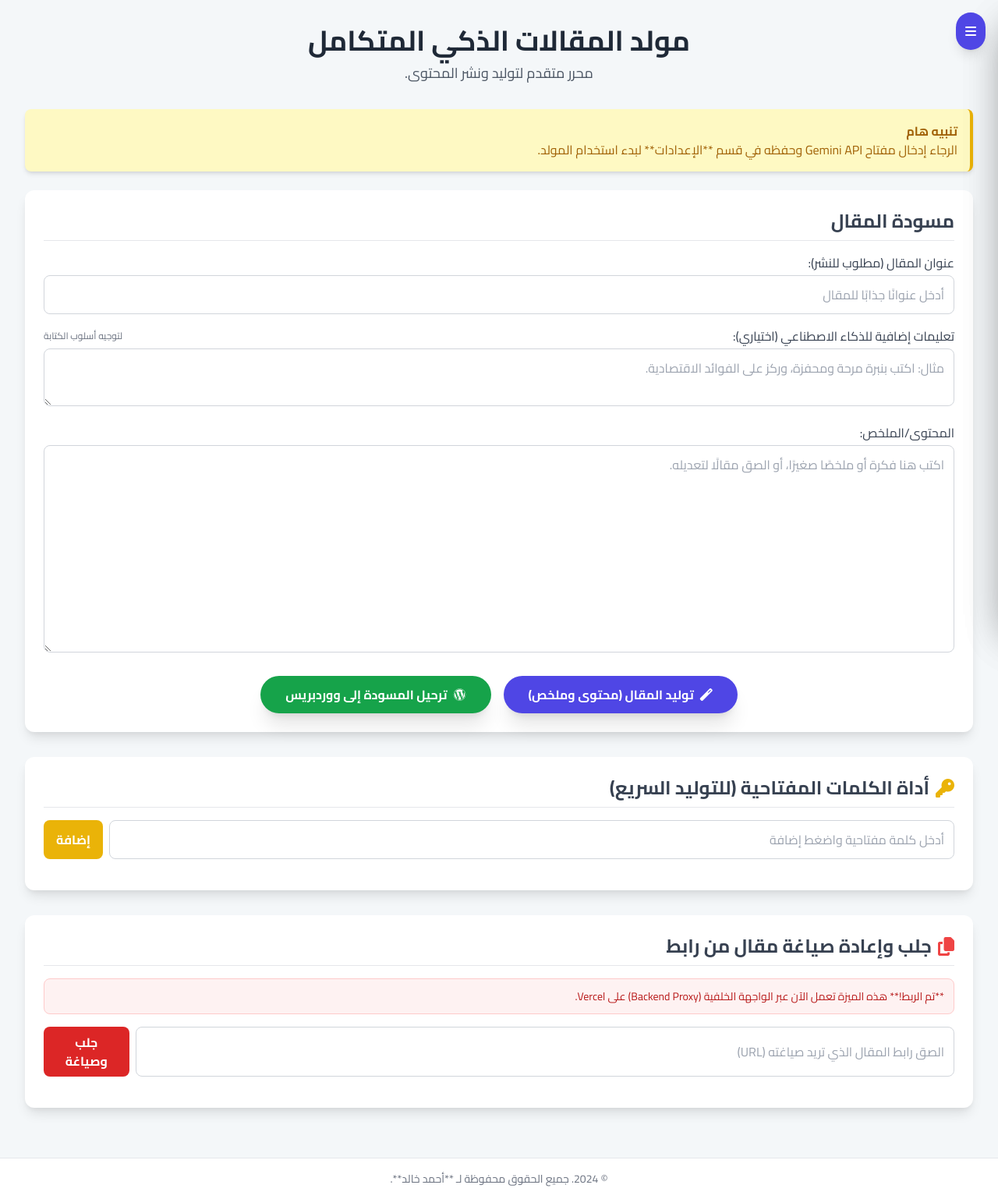
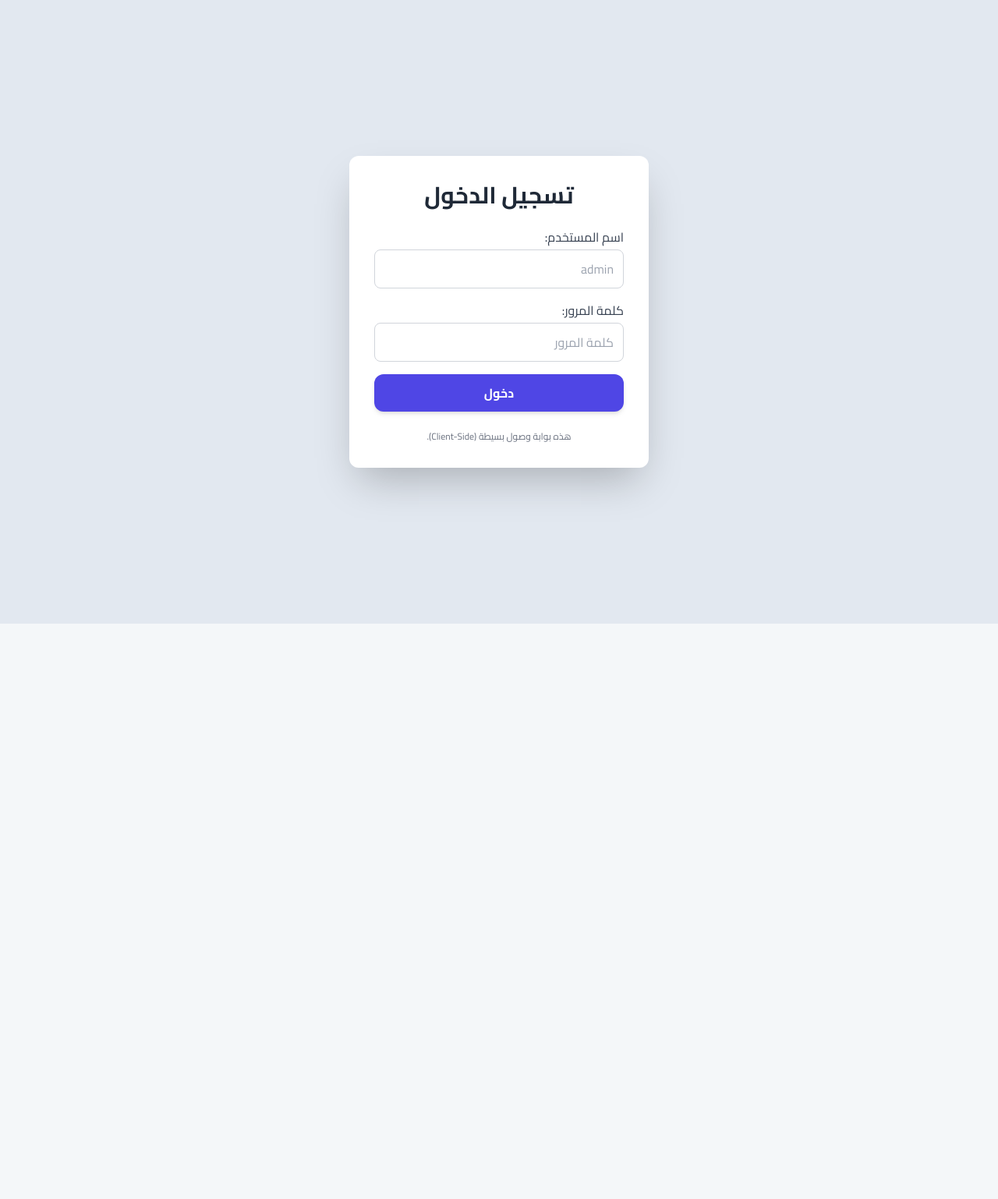
Before and after one commit to ahmedkhaled4567890-dot/newss, a plain HTML site: page index.html in a window 1280 px wide. Shown: the whole page at 78% size. After the commit the page ends 800 px from the top, so only its background shows below. Drawn offline with nearby package versions, Linux system fonts and the light colour scheme.

Commit message:
Update index.html

```diff
--- a/index.html
+++ b/index.html
@@ -24,7 +24,7 @@
         .main-sidebar.active {
             transform: translateX(0);
         }
-        /* تنسيقات شريط الإعدادات (يبقى كما هو ولكن لن يُفتح بزر عائم، بل من القائمة) */
+        /* تنسيقات شريط الإعدادات */
         .settings-sidebar {
             transition: transform 0.3s ease-in-out;
             z-index: 50;
@@ -42,9 +42,46 @@
             background-color: #f0f4ff;
             color: #4338ca;
         }
+
+        /* تنسيقات شاشة الدخول */
+        #login-screen {
+            display: flex;
+            justify-content: center;
+            align-items: center;
+            height: 100vh;
+            background-color: #e2e8f0;
+        }
     </style>
 </head>
 <body class="min-h-screen flex flex-col">
+
+    <div id="login-screen" class="w-full">
+        <div class="bg-white p-8 rounded-xl shadow-2xl w-full max-w-sm">
+            <h2 class="text-3xl font-bold text-center text-gray-800 mb-6">تسجيل الدخول</h2>
+
+            <div id="login-error-message" class="hidden bg-red-100 border border-red-400 text-red-700 px-4 py-3 rounded mb-4 text-sm" role="alert">
+                <span class="block sm:inline">اسم المستخدم أو كلمة المرور غير صحيحة.</span>
+            </div>
+
+            <div class="space-y-4">
+                <div>
+                    <label for="login-username" class="block text-gray-700 font-medium mb-1">اسم المستخدم:</label>
+                    <input type="text" id="login-username" class="w-full p-3 border border-gray-300 rounded-lg focus:ring-2 focus:ring-indigo-500" placeholder="admin">
+                </div>
+                <div>
+                    <label for="login-password" class="block text-gray-700 font-medium mb-1">كلمة المرور:</label>
+                    <input type="password" id="login-password" class="w-full p-3 border border-gray-300 rounded-lg focus:ring-2 focus:ring-indigo-500" placeholder="كلمة المرور">
+                </div>
+                <button id="login-btn" class="w-full bg-indigo-600 text-white font-bold py-3 rounded-xl hover:bg-indigo-700 transition duration-300 shadow-md">
+                    دخول
+                </button>
+            </div>
+            <p class="text-center text-xs text-gray-500 mt-6">هذه بوابة وصول بسيطة (Client-Side).</p>
+        </div>
+    </div>
+
+
+    <div id="app-content" class="min-h-screen flex flex-col" style="display: none;">
 
         <button id="openMainSidebarBtn" class="fixed top-4 right-4 bg-indigo-600 text-white p-3 rounded-full shadow-lg z-[100] hover:bg-indigo-700 transition duration-300 transform hover:scale-110">
             <i class="fas fa-bars"></i>
@@ -77,6 +114,10 @@
                 <button id="openSettingsBtn" class="w-full text-right p-2 text-gray-700 hover:bg-indigo-50 rounded-lg transition duration-150 font-medium">
                     <i class="fas fa-cogs w-6 ml-2 text-green-500"></i>
                     إدارة الإعدادات (API/WP)
+                </button>
+                <button id="logout-btn" class="w-full text-right p-2 text-gray-700 hover:bg-red-50 rounded-lg transition duration-150 font-medium">
+                    <i class="fas fa-sign-out-alt w-6 ml-2 text-red-500"></i>
+                    تسجيل الخروج
                 </button>
             </nav>
         </div>
@@ -208,6 +249,7 @@
         <footer class="mt-8 py-4 text-center text-sm text-gray-500 bg-white border-t">
             <p>&copy; 2024. جميع الحقوق محفوظة لـ **أحمد خالد**.</p>
         </footer>
+    </div>
 
 
     <script type="module">
@@ -220,9 +262,24 @@
         // **هام:** تم تحديث هذا إلى نقطة نهاية الـ Backend Proxy الخاصة بك على Vercel
         const PROXY_API_URL = 'https://newss-rosy.vercel.app/api/rewrite';
 
+        // **الإعدادات الأمنية لتسجيل الدخول (يجب تغييرها)**
+        const REQUIRED_USERNAME = 'admin';
+        const REQUIRED_PASSWORD = '12345';
+        const ACCESS_TOKEN_KEY = 'AppAccessGranted';
+
+
         // ====================================================================
         //  تعريف عناصر DOM الجديدة والمعدلة
         // ====================================================================
+
+        // عناصر شاشة الدخول
+        const loginScreen = document.getElementById('login-screen');
+        const loginUsernameInput = document.getElementById('login-username');
+        const loginPasswordInput = document.getElementById('login-password');
+        const loginButton = document.getElementById('login-btn');
+        const loginErrorMessage = document.getElementById('login-error-message');
+        const appContent = document.getElementById('app-content'); // محتوى التطبيق الرئيسي
+        const logoutButton = document.getElementById('logout-btn'); // زر الخروج الجديد
 
         // عناصر القائمة الرئيسية والأزرار
         const openMainSidebarBtn = document.getElementById('openMainSidebarBtn');
@@ -232,7 +289,7 @@
         const openSettingsBtn = document.getElementById('openSettingsBtn'); // الزر داخل القائمة الرئيسية
 
         // عناصر شريط الإعدادات
-        const settingsSidebar = document.getElementById('settingsSidebar'); // تم تغيير الفئة لتصبح settings-sidebar
+        const settingsSidebar = document.getElementById('settingsSidebar');
         const closeSettingsSidebar = document.getElementById('closeSettingsSidebar');
         const saveSettings = document.getElementById('saveSettings');
         const geminiApiKeyInput = document.getElementById('geminiApiKey');
@@ -242,7 +299,7 @@
 
         // عناصر محرر المقال
         const postTitleInput = document.getElementById('postTitle');
-        const customPromptInput = document.getElementById('customPrompt'); // **جديد**
+        const customPromptInput = document.getElementById('customPrompt');
         const newsContentInput = document.getElementById('newsContent');
         const generateButton = document.getElementById('generateButton');
         const wordpressPostButton = document.getElementById('wordpressPostButton');
@@ -251,21 +308,20 @@
         const errorMessage = document.getElementById('error-message');
 
         // عناصر أداة الكلمات المفتاحية
-        const newKeywordInput = document.getElementById('newKeywordInput'); // **جديد**
-        const addKeywordBtn = document.getElementById('addKeywordBtn'); // **جديد**
-        const keywordsList = document.getElementById('keywordsList'); // **جديد**
+        const newKeywordInput = document.getElementById('newKeywordInput');
+        const addKeywordBtn = document.getElementById('addKeywordBtn');
+        const keywordsList = document.getElementById('keywordsList');
 
         // عناصر أداة الصياغة
-        const articleLinkInput = document.getElementById('articleLinkInput'); // **جديد**
-        const fetchAndRewriteBtn = document.getElementById('fetchAndRewriteBtn'); // **جديد**
-        const paraphraseStatus = document.getElementById('paraphraseStatus'); // **جديد**
+        const articleLinkInput = document.getElementById('articleLinkInput');
+        const fetchAndRewriteBtn = document.getElementById('fetchAndRewriteBtn');
+        const paraphraseStatus = document.getElementById('paraphraseStatus');
 
 
         // ====================================================================
         //  حالة التطبيق (State) - يتم تحميلها من localStorage
         // ====================================================================
 
-        // وظيفة مساعدة لتحميل الإعدادات
         function loadSettings() {
             return {
                 geminiApiKey: localStorage.getItem('geminiApiKey') || '',
@@ -310,10 +366,63 @@
         }
 
         // ====================================================================
+        //  معالجة تسجيل الدخول (جديد)
+        // ====================================================================
+
+        function checkAccess() {
+            // التحقق من وجود رمز مرور في localStorage (للتذكر بين الجلسات)
+            const token = localStorage.getItem(ACCESS_TOKEN_KEY);
+            if (token === 'granted') {
+                showApp();
+            } else {
+                showLogin();
+            }
+        }
+
+        function showApp() {
+            loginScreen.style.display = 'none';
+            appContent.style.display = 'flex';
+        }
+
+        function showLogin() {
+            loginScreen.style.display = 'flex';
+            appContent.style.display = 'none';
+        }
+
+        function attemptLogin() {
+            const username = loginUsernameInput.value.trim();
+            const password = loginPasswordInput.value.trim();
+
+            if (username === REQUIRED_USERNAME && password === REQUIRED_PASSWORD) {
+                localStorage.setItem(ACCESS_TOKEN_KEY, 'granted'); // حفظ الرمز
+                showApp();
+            } else {
+                loginErrorMessage.classList.remove('hidden');
+                loginPasswordInput.value = ''; // مسح كلمة المرور
+            }
+        }
+
+        // ربط زر الدخول
+        loginButton.addEventListener('click', attemptLogin);
+
+        // تمكين الدخول بزر Enter
+        loginPasswordInput.addEventListener('keypress', (e) => {
+            if (e.key === 'Enter') {
+                attemptLogin();
+            }
+        });
+
+        // ربط زر الخروج
+        logoutButton.addEventListener('click', () => {
+            localStorage.removeItem(ACCESS_TOKEN_KEY);
+            showLogin();
+            closeSidebars(); // إغلاق أي أشرطة جانبية مفتوحة
+        });
+
+        // ====================================================================
         //  معالجة إعدادات الأشرطة الجانبية
         // ====================================================================
 
-        // 1. فتح وإغلاق القائمة الرئيسية (الأدوات)
         openMainSidebarBtn.addEventListener('click', () => {
             mainSidebar.classList.add('active');
             sidebarOverlay.classList.remove('hidden');
@@ -328,7 +437,6 @@
         closeMainSidebarBtn.addEventListener('click', closeSidebars);
         sidebarOverlay.addEventListener('click', closeSidebars);
 
-        // 2. فتح وإغلاق قائمة الإعدادات الفرعية
         openSettingsBtn.addEventListener('click', () => {
             settingsSidebar.classList.add('active');
         });
@@ -663,7 +771,11 @@
         // ====================================================================
 
         document.addEventListener('DOMContentLoaded', () => {
-            if (!settings.geminiApiKey) {
+            // أولاً: التحقق من تسجيل الدخول
+            checkAccess();
+
+            // ثانياً: عرض تنبيه API إذا كان التطبيق مفتوحاً والمفتاح غير موجود
+            if (appContent.style.display !== 'none' && !settings.geminiApiKey) {
                 showStatus('تنبيه هام', 'الرجاء إدخال مفتاح Gemini API وحفظه في قسم **الإعدادات** لبدء استخدام المولد.', 'warning');
             }
         });
```
Lines whose indentation alone changed are shown as unchanged.
